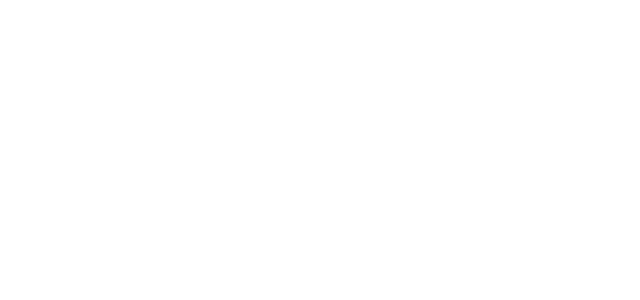
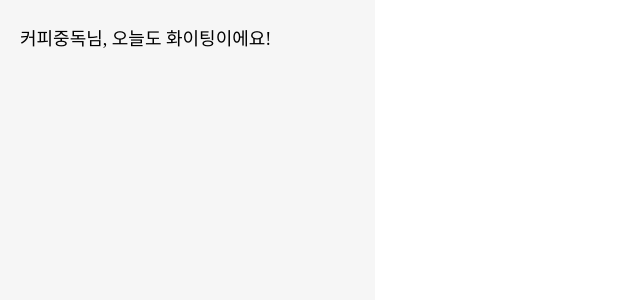
Before and after one commit to Likelion12thERICA-2team/400mgFrontend, a React (Create React App) app: page /main in a window 1280 px wide. Before the commit this address had no page. Shown: the top 300 px of the page, without its empty margins (0-640 px from the left). Built offline with nearby package versions, Linux system fonts and the light colour scheme; a web font is replaced by a local one.

Commit message:
[chore] 메인페이지 개발 준비

```diff
--- a/src/App.js
+++ b/src/App.js
@@ -11,6 +11,7 @@
 import BodyInfo3 from './container/bodyInfo3';
 import Loading from './container/loading';
 import SignUp3 from "./container/signUp3"
+import Main from "./container/main"
 
 function App() {
   return (
@@ -27,6 +28,7 @@
             <Route path="/start/bodyInfo2" element={<BodyInfo2 />}></Route>
             <Route path="/start/bodyInfo3" element={<BodyInfo3 />}></Route>
             <Route path="/start/loading" element={<Loading />}></Route>
+            <Route path="/main" element={<Main />}></Route>
           </Routes>
       {/* </Layout> */}
       </BrowserRouter>
--- a/src/components/calculating.js
+++ b/src/components/calculating.js
@@ -18,7 +18,7 @@
 
     useEffect(() => {
         const timer = setTimeout(() => {
-            navigate('/'); // 여기에 다음 페이지 URL 넣기
+            navigate('/main'); // 여기에 다음 페이지 URL 넣기
         }, 1750); // 1.75초 후 이동
 
         return () => clearTimeout(timer);
--- /dev/null
+++ b/src/components/state.js
@@ -0,0 +1,31 @@
+import React from "react";
+
+const State = () => {
+
+    return (
+        <>
+
+            <section
+                className="flex flex-col justify-center"
+            >
+
+                <div className="h-[390px] w-[375px] bg-[#F6F6F6]">
+
+                    <div className="ml-[20px] mt-[26px]">
+                        <span className="text-[18px] font-[AppleSemiBold] ">
+                            커피중독님, 오늘도 화이팅이에요!
+                        </span>
+                    </div>
+
+
+
+                </div>
+
+
+            </section>
+
+        </>
+    );
+};
+
+export default State
--- /dev/null
+++ b/src/container/main.js
@@ -0,0 +1,15 @@
+import State from "../components/state";
+
+const Main = () => {
+    return (
+        <div className="">
+            <main className=''>
+                <div className=''>
+                    <State />
+                </div>
+            </main>
+        </div>
+    );
+};
+
+export default Main
```
Also changed, not shown: src/assets/notifications.png (added).
